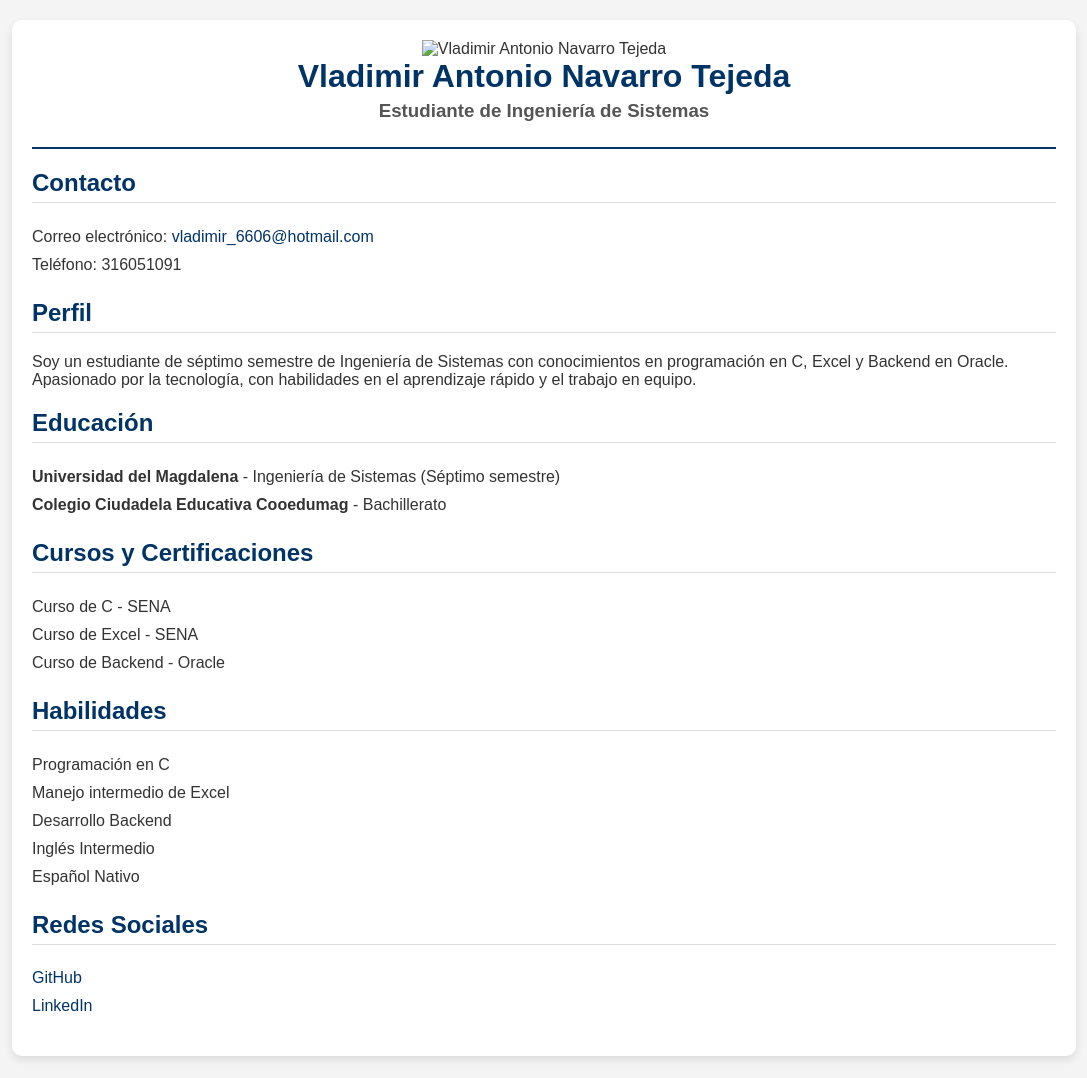
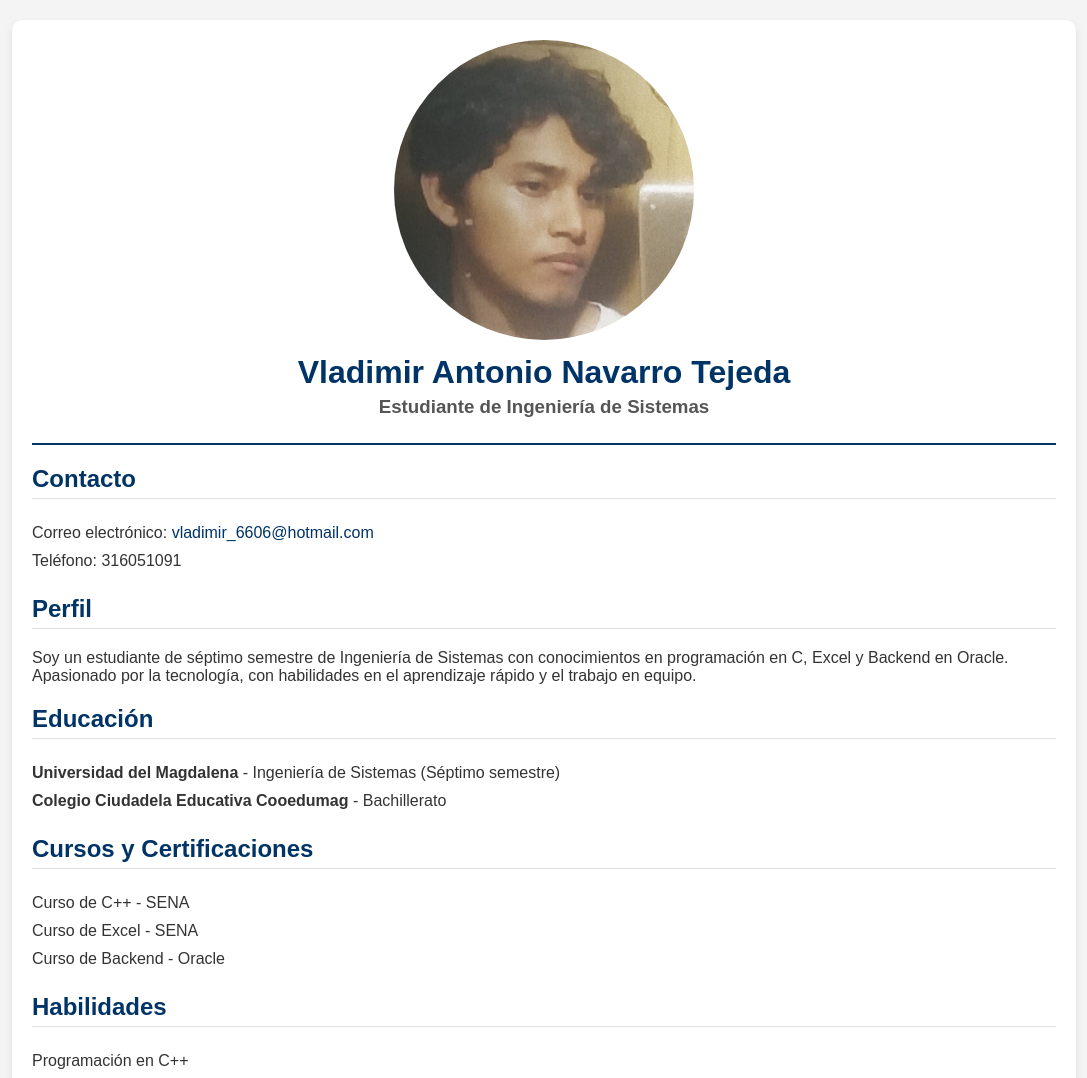
Before and after one commit to vladimirnavarro/EjercicoLista, a plain HTML site: page pg/CV.html in a window 1280 px wide. Shown: the top 1078 px of the page, without its empty margins (96-1183 px from the left). Drawn offline with Linux system fonts and the light colour scheme.

Commit message:
cambios nuevos

```diff
--- a/CSS/styleCV.css
+++ b/CSS/styleCV.css
@@ -14,6 +14,12 @@
     padding: 20px;
     border-radius: 10px;
     box-shadow: 0 4px 8px rgba(0, 0, 0, 0.1);
+}
+img {
+    width: 300px;
+    height: 300px;
+    border-radius: 50%;
+    margin-bottom: 10px;
 }
 
 header {
--- a/pg/CV.html
+++ b/pg/CV.html
@@ -10,7 +10,7 @@
 <body>
     <div class="container">
         <header>
-            <img src="" alt="Vladimir Antonio Navarro Tejeda">
+            <img src="../imagenes/mifoto.png" alt="Vladimir Antonio Navarro Tejeda">
             <h1>Vladimir Antonio Navarro Tejeda</h1>
             <h3>Estudiante de Ingeniería de Sistemas</h3>
         </header>
@@ -39,7 +39,7 @@
         <section>
             <h2>Cursos y Certificaciones</h2>
             <ul>
-                <li>Curso de C - SENA</li>
+                <li>Curso de C++ - SENA</li>
                 <li>Curso de Excel - SENA</li>
                 <li>Curso de Backend - Oracle</li>
             </ul>
@@ -48,7 +48,7 @@
         <section>
             <h2>Habilidades</h2>
             <ul>
-                <li>Programación en C</li>
+                <li>Programación en C++</li>
                 <li>Manejo intermedio de Excel</li>
                 <li>Desarrollo Backend</li>
                 <li>Inglés Intermedio</li>
```
Also changed, not shown: imagenes/mifoto.png (added).
